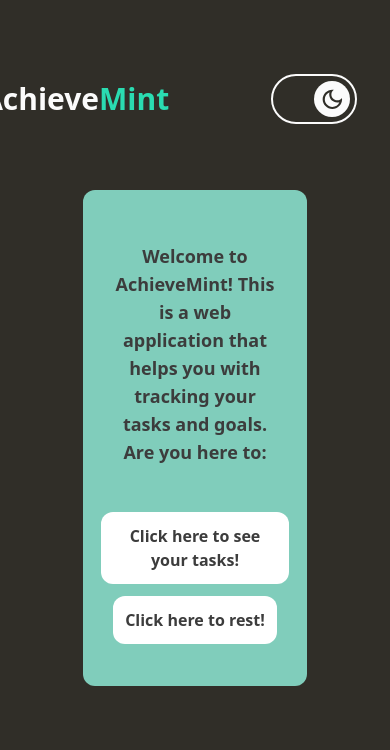
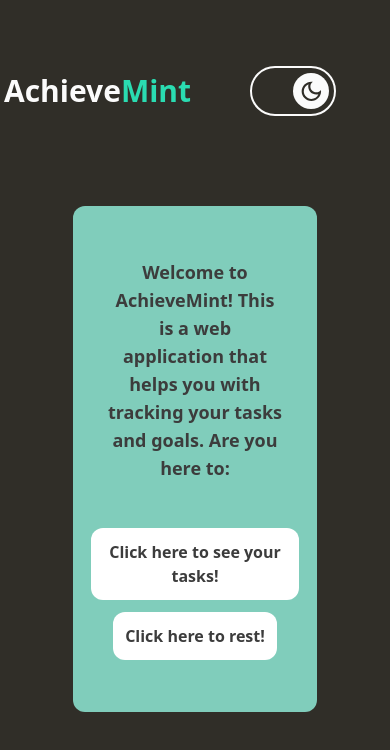
Before and after one commit to devsoc-unsw/trainee-saturn-24t1, a React (Create React App) app in the folder frontend/: page / in a window 390 px wide. Shown: the top 750 px of the page. Built offline with nearby package versions, Linux system fonts and the light colour scheme.

Commit message:
set header size min height to 150px

```diff
--- a/frontend/src/screens/Landing.js
+++ b/frontend/src/screens/Landing.js
@@ -8,37 +8,13 @@ import {
 function Landing({ isDarkMode, handleModeChange }) {
   const navigate = useNavigate();
 
-
-  // useEffect(() => {
-  //   let fn = async () => {
-  //     let tasks = await test();
-  //     console.log(tasks);
-  //   };
-  //   fn();
-  // }, []);
-
-  // const test = async () => {
-  //   const body = {
-  //     name: "",
-  //     checked: false,
-  //   }
-  //   try {
-  //     await axios.post(`http://localhost:5001/testmake`, body);
-  //     let tasks = await axios.get(`http://localhost:5001/testget`);
-  //     return tasks;
-  //   } catch (err) {
-  //     alert(err.response.data.error);
-  //     return ("error");
-  //   }
-  // };
-
-
   return (
     <div className={
       isDarkMode === true
-        ? "p-2 bg-[#302E28] items-center text-center h-screen align-middle"
-        : "p-2 bg-[#FFFDEE] items-center text-center h-screen align-middle"}>
-      <div id="header" className="grid grid-cols-3 justify-around m-2 py-4 place-items-center h-1/5">
+        ? "p-2 bg-[#302E28] items-center text-center h-screen w-full align-middle "
+        : "p-2 bg-[#FFFDEE] items-center text-center h-screen w-full align-middle"}>
+      <div id="header" className="static w-screen grid sm:grid-cols-3 grid-cols-2 m-2 py-4 place-items-center
+        justify-around mb-10 min-h-[150px]">
         <div className="text-3xl font-bold">
           <span className={
             isDarkMode === true
@@ -46,7 +22,7 @@ function Landing({ isDarkMode, handleModeChange }) {
               : "text=[#302E28]"}>Achieve</span><span className="text-[#2ADCB1]">Mint</span>
           {/* <img src=""></img> */}
         </div>
-        <div>
+        <div className='hidden sm:block'>
           {/*empty div */}
         </div>
 
@@ -60,10 +36,10 @@ function Landing({ isDarkMode, handleModeChange }) {
 
       <div className={
         isDarkMode === true
-          ? "m-auto p-3 bg-[#80CDBB] h-3/5 w-3/5 text-center rounded-xl justify-center items-center align-middle"
-          : "m-auto p-3 bg-[#BEE6CC] h-3/5 w-3/5 text-center rounded-xl justify-center items-center align-middle"
+          ? "m-auto p-3 bg-[#80CDBB] w-3/5 text-center rounded-xl justify-center items-center align-middle"
+          : "m-auto p-3 bg-[#BEE6CC] w-3/5 text-center rounded-xl justify-center items-center align-middle"
       }>
-        <div className="w-4/5 m-auto">
+        <div className="w-4/5 m-auto ">
           {/* welcome message */}
           <p className={
             isDarkMode === true
@@ -78,10 +54,9 @@ function Landing({ isDarkMode, handleModeChange }) {
         {/* buttons to navigate to To-do Page or Rest Page */}
         <div className="grid justify-items-center">
           <button className="font-bold text-[#3C3C3C] bg-white rounded-xl p-3 m-1.5" onClick={() => navigate('Todo')}>Click here to see your tasks!</button>
-          <button className="font-bold text-[#3C3C3C] bg-white rounded-xl p-3 m-1.5" onClick={() => navigate('Rest')}>Click here to rest!</button>
+          <button className="font-bold text-[#3C3C3C] bg-white rounded-xl mb-10 p-3 m-1.5" onClick={() => navigate('Rest')}>Click here to rest!</button>
         </div>
       </div>
-
     </div >
   );
 }
--- a/frontend/src/screens/PopUpQuote.js
+++ b/frontend/src/screens/PopUpQuote.js
@@ -29,8 +29,8 @@ const PopUpQuotes = ({ isDarkMode }) => {
     <div id="quote-box"
       className={
         isDarkMode === true
-          ? "hidden flex object-right mx-4 py-2 px-5 bg-[#80CDBB] rounded-lg"
-          : "hidden flex object-right mx-4 py-2 px-5 bg-[#BEE6CC] rounded-lg"}>
+          ? "hidden flex object-right mx-4 py-2 px-5 bg-[#80CDBB] rounded-lg max-h-[200px]"
+          : "hidden flex object-right mx-4 py-2 px-5 bg-[#BEE6CC] rounded-lg max-h-[200px]"}>
       <p className="text-[#3C3C3C]"> {quote.content} </p>
       <button id="closeButton" className="font-bold mx-2"
         onClick={closeClicked}>x</button>
--- a/frontend/src/screens/Todo.js
+++ b/frontend/src/screens/Todo.js
@@ -20,10 +20,11 @@ function Todo({ isDarkMode, handleModeChange }) {
   return (
     <div className={
       isDarkMode === true
-        ? "h-screen p-2 bg-[#302E28]"
-        : "h-screen p-2 bg-[#FFFDEE]"
+        ? "flex flex-col place-items-center w-full p-2 bg-[#302E28]"
+        : "flex flex-col place-items-center w-full p-2 bg-[#FFFDEE]"
     } >
-      <div id="header" className="grid grid-cols-3 m-2 py-4 place-items-center h-1/5">
+      <div id="header" className="static w-screen grid sm:grid-cols-3 grid-cols-2 m-2 py-4 place-items-center
+        justify-around mb-10 min-h-[150px]">
         <div className="text-3xl font-bold">
           <span className={
             isDarkMode === true
@@ -32,7 +33,7 @@ function Todo({ isDarkMode, handleModeChange }) {
           {/* <img src=""></img> */}
         </div>
 
-        <div id="quotes" className="">
+        <div id="quotes" className="max-h-[150px] sm:col-auto sm:order-none order-last col-span-2 sm:p-0 p-5">
           {/* quotes pop up when you finish a task will later implement
               prop so that quote shows up once a button is clicked */}
           <PopUpQuotes isDarkMode={isDarkMode} />
@@ -43,10 +44,9 @@ function Todo({ isDarkMode, handleModeChange }) {
             <ModeButton isDarkMode={isDarkMode} handleModeChange={handleModeChange} />
           </div>
         </div>
-
       </div>
 
-      <div id="body" className="flex justify-center">
+      <div id="body" className="grid md:grid-cols-2 max-w-max justify-center">
         <div className="min-w-96 basis-1/3">
           {/*button to go back to landing page,
           position is a bit weird, but will probably fix that later when we have
```
